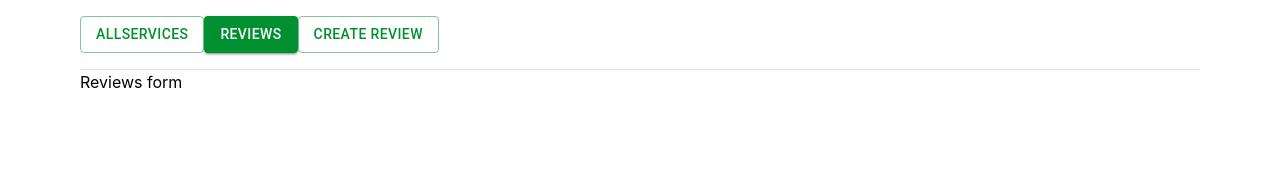
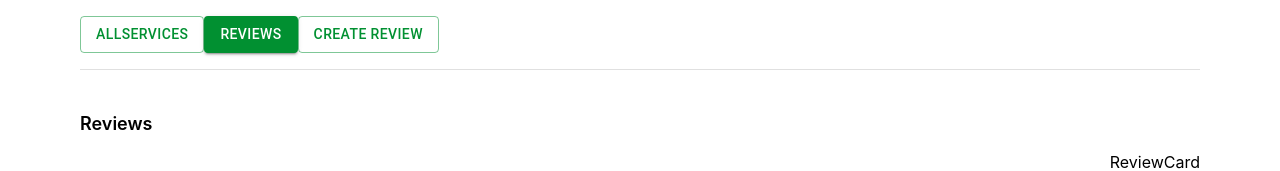
Before and after one commit to mohitprajapati17/Salon-Boooking-App-, a React (Create React App) app: page / in a window 1280 px wide. Both pictures are taken after a click on the button "REVIEWS". Shown: the part 684-855 px from the top of the page. Before the commit the page ends 800 px from the top, so only its background shows below. Built offline with nearby package versions, Linux system fonts and the light colour scheme.

Commit message:
reviews added

```diff
--- a/src/Salon/SalonDetails/SalonDetails.jsx
+++ b/src/Salon/SalonDetails/SalonDetails.jsx
@@ -3,6 +3,7 @@ import SalonDetail from './SalonDetail'
 import { Button } from '@mui/material'
 import { useState } from 'react'
 import { Divider } from '@mui/material'
+import Review from '../../customer/Review/Review'
 
 import SalonServiceDetails from './SalonServiceDetails'
 const tabs=[{name:"AllServices"},{name:"Reviews"},{name:"Create Review"}]
@@ -26,7 +27,7 @@ function SalonDetails() {
         {activeTab.name==="AllServices"? <div>
             <SalonServiceDetails/>
             </div>:activeTab.name==="Reviews"? <div>
-            Reviews form
+            <Review/>
             </div>:<div> create Reviews</div>}
     </div>
 
--- /dev/null
+++ b/src/customer/Review/Review.jsx
@@ -0,0 +1,21 @@
+import React from 'react'
+import ReviewCard from './ReviewCard'
+function Review() {
+  return (
+    <div className='pt-10 flex flex-col gap-20 lg:flex-row'>
+        <section className='w-full md:w-1/2 lg:w-[40%] space-y-2'>
+        <h1 className='text-lg pb-4 font-semibold'>Reviews</h1>
+
+        </section>
+        <section className='w-full md:w-1/2 lg:w-[60%]'></section>
+            <div className='mt-10'>
+                <div className='space-y-5'>
+                    <ReviewCard/>
+                </div>
+
+            </div>
+        </div>
+  )
+}
+
+export default Review
--- /dev/null
+++ b/src/customer/Review/ReviewCard.jsx
@@ -0,0 +1,9 @@
+import React from 'react'
+
+function ReviewCard() {
+  return (
+    <div>ReviewCard</div>
+  )
+}
+
+export default ReviewCard
```
